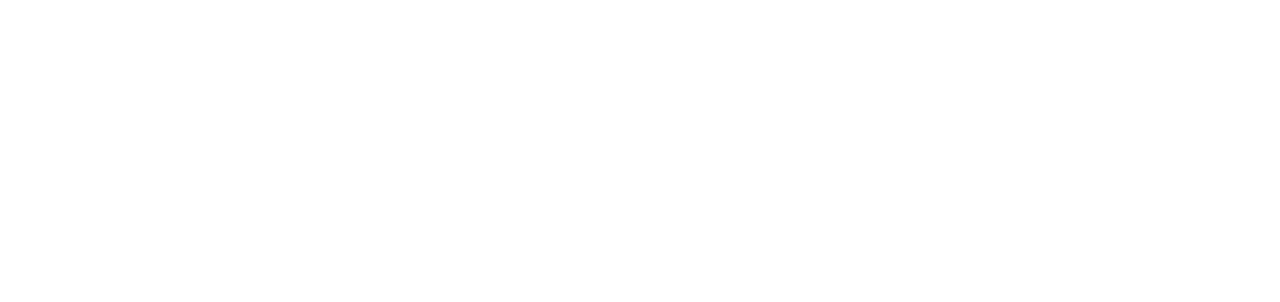
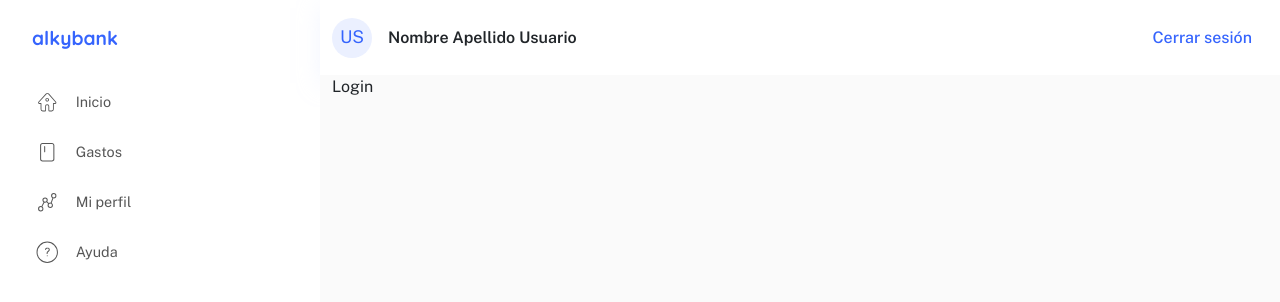
Before and after one commit to ThiagoLopezA/Skill-Up-JS-Front-02, a React app: page /login in a window 1280 px wide. Before the commit this address had no page. Shown: the top 302 px of the page. Built offline with nearby package versions, Linux system fonts and the light colour scheme; the HTML template or start-up script is replaced by a standard one.

Commit message:
feat(pages,components): login page file & login form file created

```diff
--- /dev/null
+++ b/src/Components/Forms/LoginForm/LoginForm.jsx
@@ -0,0 +1,5 @@
+import React from "react";
+
+export default function LoginForm() {
+  return <div>LoginForm</div>;
+}
--- a/src/Components/Home.jsx
+++ /dev/null
@@ -1,9 +0,0 @@
-import React from "react";
-import Button from "./Button/Button";
-import TransactionForm from "./Forms/TransactionForm/TransactionForm";
-
-const Home = () => {
-  return <>Home</>;
-};
-
-export default Home;
--- /dev/null
+++ b/src/pages/Login.jsx
@@ -0,0 +1,5 @@
+import React from "react";
+
+export default function Login() {
+  return <div>Login</div>;
+}
--- a/src/routes/index.jsx
+++ b/src/routes/index.jsx
@@ -3,10 +3,12 @@
 import Transactions from "../Components/Transactions/Transactions";
 import Home from "../Components/Home";
 import ClientLayout from "../Components/ClientLayout/ClientLayout";
+import Login from "../pages/Login";
 
 const AppRoutes = () => (
   <Routes>
     <Route element={<ClientLayout />}>
+      <Route path="/login" element={<Login />} />
       <Route path="/" element={<Home />} />
       <Route path="/transactions" element={<Transactions />} />
     </Route>
```
Also changed, not shown: src/pages/Home.jsx (added, +7 -0 lines).
